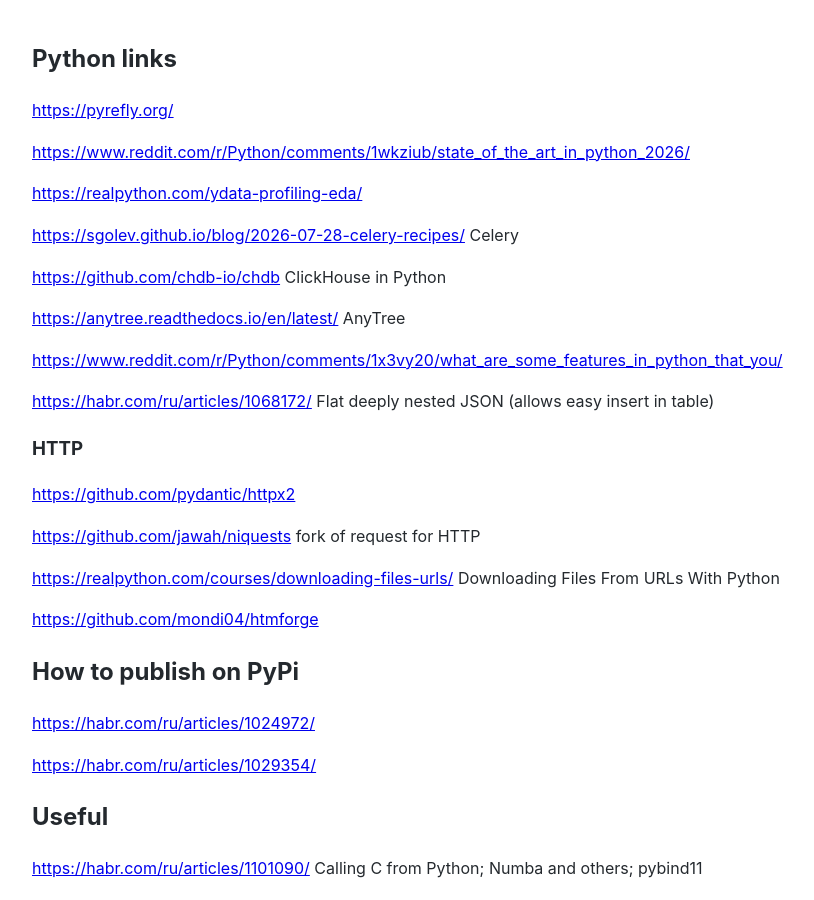
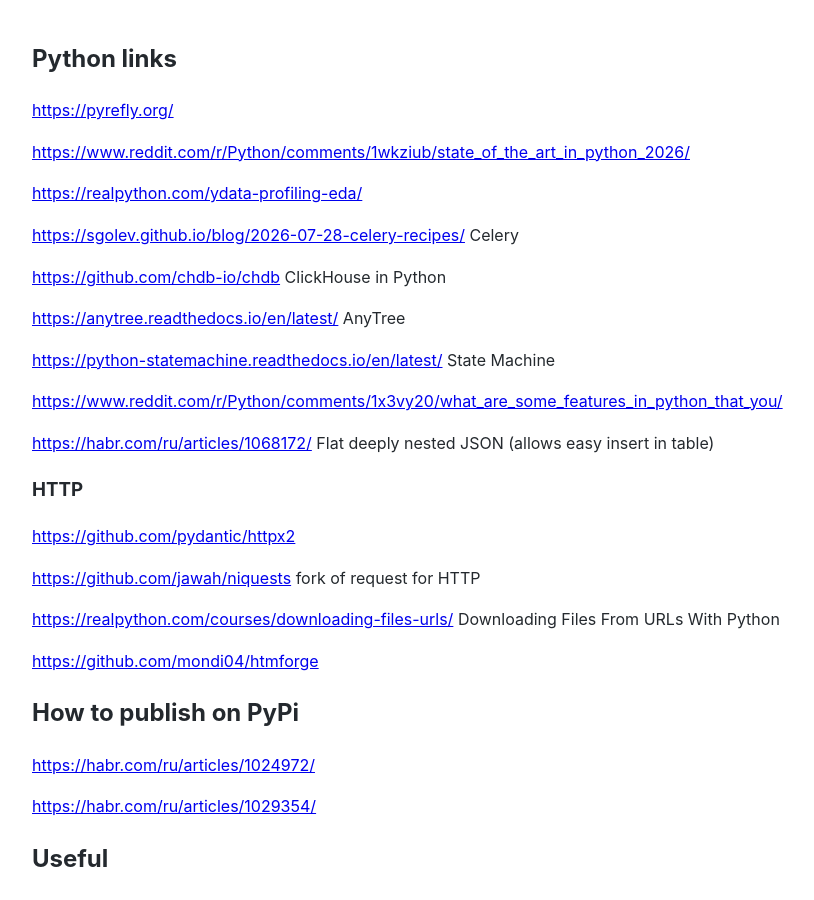
Before and after one commit to Michael-Lubinsky/michael-lubinsky.github.com, a Jekyll site: the page built from python/python_links.md, in a window 1280 px wide and 900 px high. Shown: the whole window, without its empty margins (158-972 px from the left). Built offline with Jekyll 4.4.1, drawn with Linux system fonts in a browser that asks for light colours; our own code applies the rules of GitHub Pages for plain Markdown files.

Commit message:
Update python_links.md with additional resources
Added new links related to Python resources.

```diff
--- a/python/python_links.md
+++ b/python/python_links.md
@@ -11,6 +11,8 @@
 <https://github.com/chdb-io/chdb> ClickHouse in Python
 
 <https://anytree.readthedocs.io/en/latest/> AnyTree
+
+<https://python-statemachine.readthedocs.io/en/latest/> State Machine
 
 <https://www.reddit.com/r/Python/comments/1x3vy20/what_are_some_features_in_python_that_you/>
 
```
